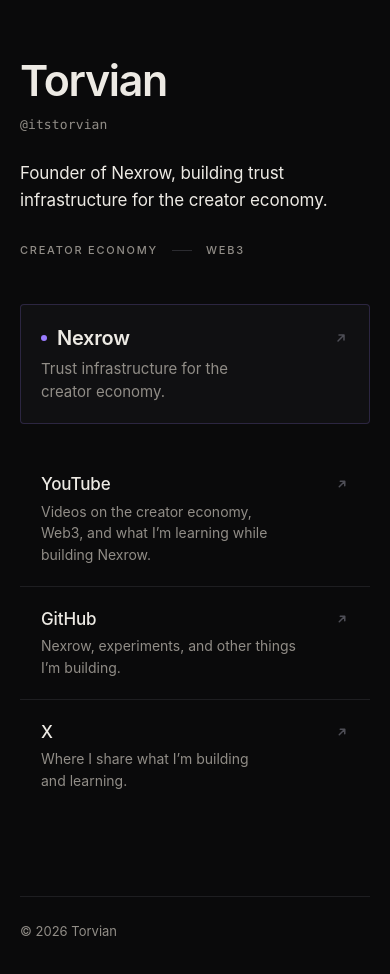
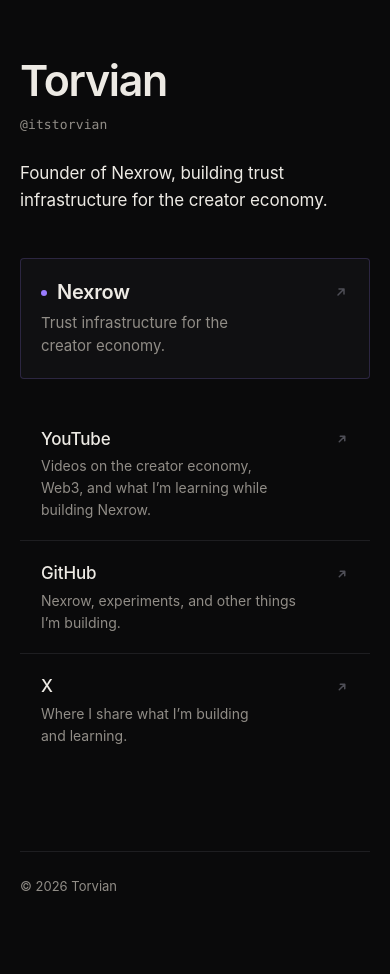
Before and after one commit to itstorvian/itstorvian-site, a plain HTML site: page index.html in a window 390 px wide. Drawn offline with Linux system fonts and the light colour scheme.

Commit message:
Remove homepage metadata labels

```diff
--- a/index.html
+++ b/index.html
@@ -68,11 +68,6 @@
           <a href="https://x.com/itstorvian" target="_blank" rel="noopener noreferrer">@itstorvian</a>
         </p>
         <p class="bio">Founder of Nexrow, building trust infrastructure for the creator economy.</p>
-        <p class="meta">
-          <span class="meta-item">Creator economy</span>
-          <span class="meta-rule" aria-hidden="true"></span>
-          <span class="meta-item">Web3</span>
-        </p>
       </header>
 
       <section class="work" aria-labelledby="work-heading">
--- a/styles.css
+++ b/styles.css
@@ -146,25 +146,6 @@
   letter-spacing: -0.006em;
   text-wrap: pretty;
   max-width: 34ch;
-}
-
-.meta {
-  display: flex;
-  align-items: center;
-  gap: 0.875rem;
-  margin-top: clamp(1.75rem, 3vw, 2.25rem);
-  font-size: 0.6875rem;
-  font-weight: 500;
-  letter-spacing: 0.16em;
-  text-transform: uppercase;
-  color: var(--muted);
-}
-
-.meta-rule {
-  flex: none;
-  width: 1.25rem;
-  height: 1px;
-  background-color: var(--line-strong);
 }
 
 /* --- Work column ---------------------------------------------------------- */
```
